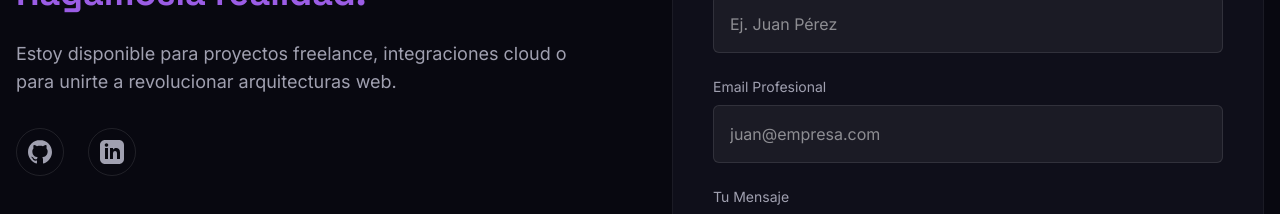
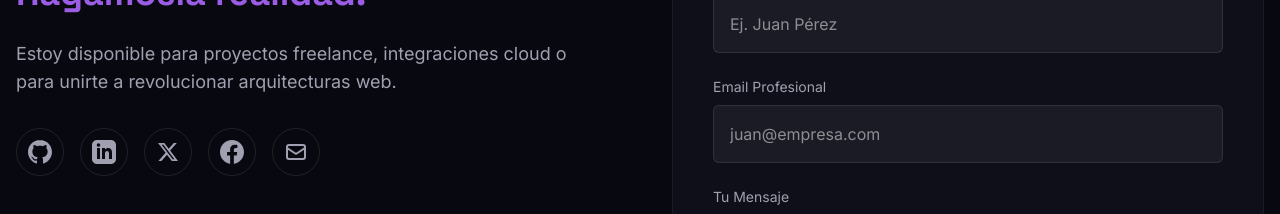
Before and after one commit to jukk4p/ivangonzalez-dev, a Next.js app: page / in a window 1280 px wide. Shown: the part 2340-2554 px from the top of the page. Built offline with nearby package versions, Linux system fonts and the light colour scheme; no server answers.

Commit message:
style: sync social icons in contact section with footer links

```diff
--- a/src/components/sections/Contact.tsx
+++ b/src/components/sections/Contact.tsx
@@ -25,12 +25,49 @@ export default function Contact() {
           <p className="text-text-muted mb-8 text-lg">
             Estoy disponible para proyectos freelance, integraciones cloud o para unirte a revolucionar arquitecturas web.
           </p>
-          <div className="flex gap-6 mt-8">
-            <a href="#" className="w-12 h-12 flex items-center justify-center border border-white/10 rounded-full text-text-muted hover:text-neon-cyan hover:border-neon-cyan hover:shadow-[0_0_15px_rgba(0,245,212,0.5)] hover:-translate-y-1 transition-all">
+          <div className="flex gap-4 mt-8">
+            <a
+              href="https://github.com/jukk4p"
+              target="_blank"
+              rel="noopener noreferrer"
+              className="w-12 h-12 flex items-center justify-center border border-white/10 rounded-full text-text-muted hover:text-neon-cyan hover:border-neon-cyan hover:shadow-[0_0_15px_rgba(0,245,212,0.5)] hover:-translate-y-1 transition-all"
+              aria-label="GitHub"
+            >
               <svg width="24" height="24" fill="currentColor" viewBox="0 0 24 24"><path d="M12 0c-6.626 0-12 5.373-12 12 0 5.302 3.438 9.8 8.207 11.387.599.111.793-.261.793-.577v-2.234c-3.338.726-4.041-1.416-4.041-1.416-.546-1.387-1.333-1.756-1.333-1.756-1.089-.745.083-.729.083-.729 1.205.084 1.839 1.237 1.839 1.237 1.07 1.834 2.807 1.304 3.492.997.107-.775.418-1.305.762-1.604-2.665-.305-5.467-1.334-5.467-5.931 0-1.311.469-2.381 1.236-3.221-.124-.303-.535-1.524.117-3.176 0 0 1.008-.322 3.301 1.23.957-.266 1.983-.399 3.003-.404 1.02.005 2.047.138 3.006.404 2.291-1.552 3.297-1.23 3.297-1.23.653 1.653.242 2.874.118 3.176.77.84 1.235 1.911 1.235 3.221 0 4.609-2.807 5.624-5.479 5.921.43.372.823 1.102.823 2.222v3.293c0 .319.192.694.801.576 4.765-1.589 8.199-6.086 8.199-11.386 0-6.627-5.373-12-12-12z"/></svg>
             </a>
-            <a href="#" className="w-12 h-12 flex items-center justify-center border border-white/10 rounded-full text-text-muted hover:text-neon-cyan hover:border-neon-cyan hover:shadow-[0_0_15px_rgba(0,245,212,0.5)] hover:-translate-y-1 transition-all">
-              <svg width="24" height="24" fill="currentColor" viewBox="0 0 24 24"><path d="M19 0h-14c-2.761 0-5 2.239-5 5v14c0 2.761 2.239 5 5 5h14c2.762 0 5-2.238 5-5v-14c0-2.761-2.238-5-5-5zm-11 19h-3v-11h3v11zm-1.5-12.268c-.966 0-1.75-.79-1.75-1.764s.784-1.764 1.75-1.764 1.75.79 1.75 1.764-.783 1.764-1.75 1.764zm13.5 12.268h-3v-5.604c0-3.368-4-3.113-4 0v5.604h-3v-11h3v1.765c1.396-2.586 7-2.777 7 2.476v6.759z"/></svg>
+            <a
+              href="https://www.linkedin.com/in/iván-gonzález-ufano-4ba3ab114"
+              target="_blank"
+              rel="noopener noreferrer"
+              className="w-12 h-12 flex items-center justify-center border border-white/10 rounded-full text-text-muted hover:text-neon-cyan hover:border-neon-cyan hover:shadow-[0_0_15px_rgba(0,245,212,0.5)] hover:-translate-y-1 transition-all"
+              aria-label="LinkedIn"
+            >
+              <svg width="24" height="24" fill="currentColor" viewBox="0 0 24 24"><path d="M19 0h-14c-2.761 0-5 2.239-5 5v14c0 2.761 2.239 5 5 5h14c2.761 0 5-2.239 5-5v-14c0-2.761-2.239-5-5-5zm-11 19h-3v-11h3v11zm-1.5-12.268c-.966 0-1.75-.79-1.75-1.764s.784-1.764 1.75-1.764 1.75.79 1.75 1.764-.783 1.764-1.75 1.764zm13.5 12.268h-3v-5.604c0-3.368-4-3.113-4 0v5.604h-3v-11h3v1.765c1.396-2.586 7-2.777 7 2.476v6.759z"/></svg>
+            </a>
+            <a
+              href="https://x.com/IvanGonzalezU"
+              target="_blank"
+              rel="noopener noreferrer"
+              className="w-12 h-12 flex items-center justify-center border border-white/10 rounded-full text-text-muted hover:text-neon-cyan hover:border-neon-cyan hover:shadow-[0_0_15px_rgba(0,245,212,0.5)] hover:-translate-y-1 transition-all"
+              aria-label="X (Twitter)"
+            >
+              <svg width="20" height="20" fill="currentColor" viewBox="0 0 24 24"><path d="M18.901 1.153h3.68l-8.04 9.19L24 22.846h-7.406l-5.8-7.584-6.638 7.584H.474l8.6-9.83L0 1.154h7.594l5.243 6.932 6.064-6.933zm-1.292 19.49h2.039L6.486 3.24H4.298l13.311 17.403z"/></svg>
+            </a>
+            <a
+              href="https://www.facebook.com/profile.php?id=100008256915180"
+              target="_blank"
+              rel="noopener noreferrer"
+              className="w-12 h-12 flex items-center justify-center border border-white/10 rounded-full text-text-muted hover:text-neon-cyan hover:border-neon-cyan hover:shadow-[0_0_15px_rgba(0,245,212,0.5)] hover:-translate-y-1 transition-all"
+              aria-label="Facebook"
+            >
+              <svg width="24" height="24" fill="currentColor" viewBox="0 0 24 24"><path d="M24 12.073c0-6.627-5.373-12-12-12s-12 5.373-12 12c0 5.99 4.388 10.954 10.125 11.854v-8.385H7.078v-3.47h3.047V9.43c0-3.007 1.792-4.669 4.533-4.669 1.312 0 2.686.235 2.686.235v2.953H15.83c-1.491 0-1.956.925-1.956 1.874v2.25h3.328l-.532 3.47h-2.796v8.385C19.612 23.027 24 18.062 24 12.073z"/></svg>
+            </a>
+            <a
+              href="mailto:hola@ivangonzalez.cloud"
+              className="w-12 h-12 flex items-center justify-center border border-white/10 rounded-full text-text-muted hover:text-neon-cyan hover:border-neon-cyan hover:shadow-[0_0_15px_rgba(0,245,212,0.5)] hover:-translate-y-1 transition-all"
+              aria-label="Email"
+            >
+              <svg width="24" height="24" fill="none" stroke="currentColor" viewBox="0 0 24 24" strokeWidth="2"><path strokeLinecap="round" strokeLinejoin="round" d="M3 8l7.89 5.26a2 2 0 002.22 0L21 8M5 19h14a2 2 0 002-2V7a2 2 0 00-2-2H5a2 2 0 00-2 2v10a2 2 0 002 2z"/></svg>
             </a>
           </div>
         </div>
```
